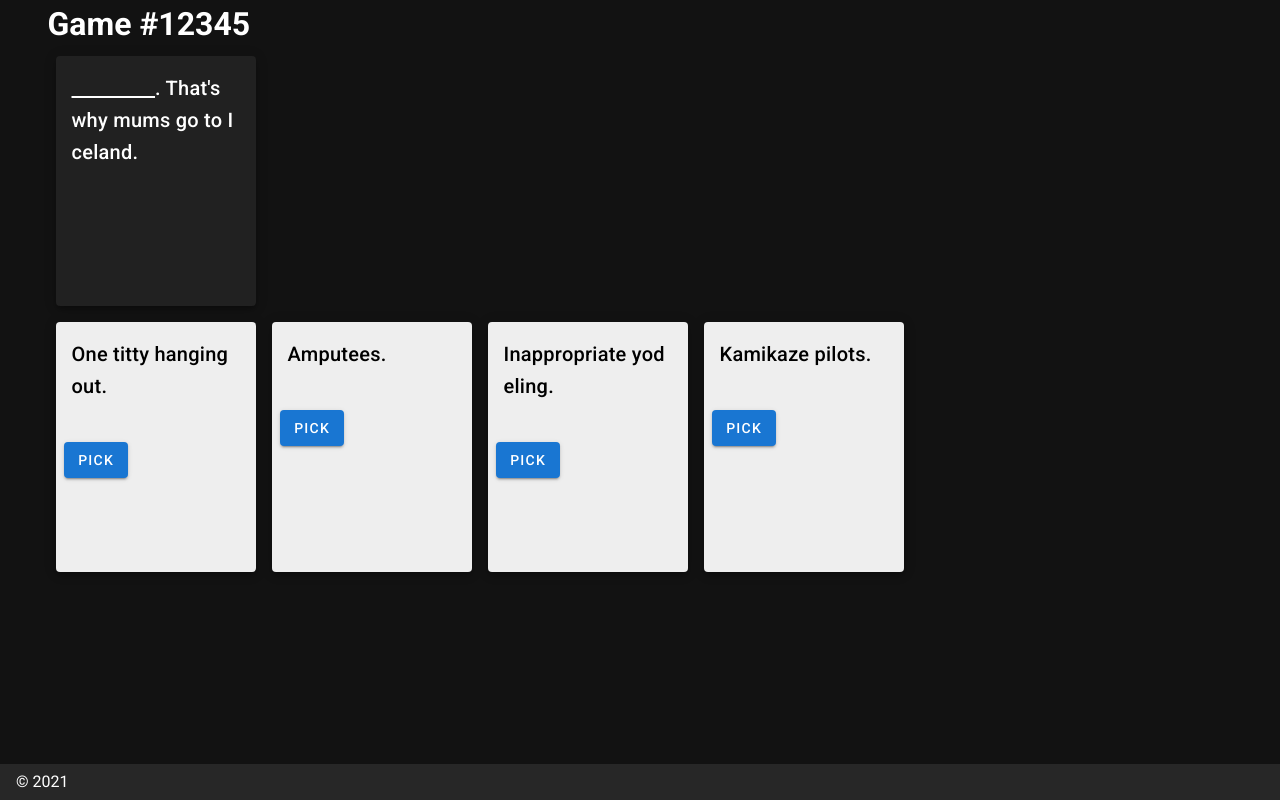
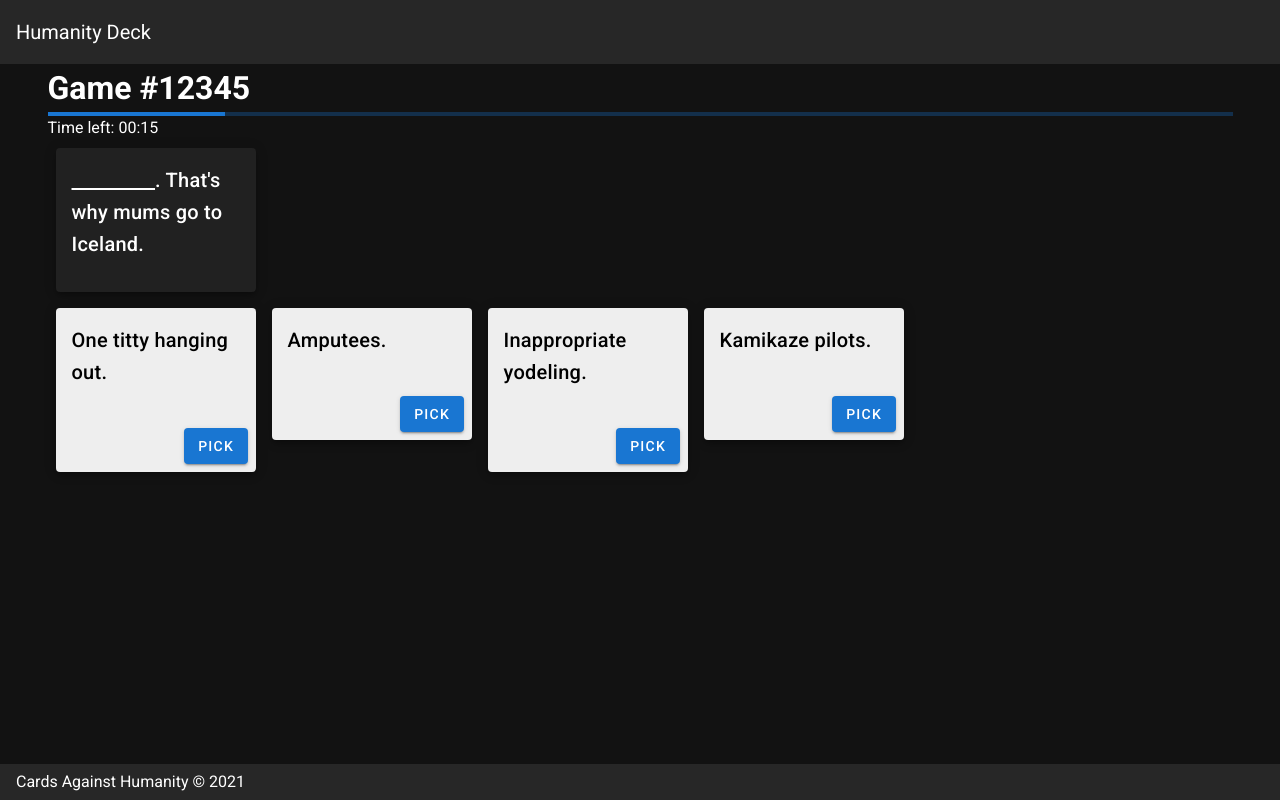
Before and after one commit to Maelstromeous/cards, a Nuxt app in the folder website/: page /game in a window 1280 px wide. Built offline with nearby package versions, Linux system fonts and the light colour scheme.

Commit message:
Fleshed out index and game pages, added header

```diff
--- a/website/components/Card.vue
+++ b/website/components/Card.vue
@@ -1,10 +1,10 @@
 <template>
   <div>
-    <v-card elevation="5" height="250" width="200" class="ma-2" :color="cardColor">
-      <v-card-title>
-        <p v-bind:style="{color: textColor}" v-html="render"></p>
+    <v-card elevation="5" width="200" class="ma-2" :color="cardColor" style="word-break: break-word">
+      <v-card-title style="align-items: start">
+        <p v-bind:style="{color: textColor}" v-html="render" style="word-break: break-word"></p>
       </v-card-title>
-      <v-card-actions v-if="type === 'white'">
+      <v-card-actions v-if="type === 'white'" class="flex-row-reverse">
         <v-btn elevation="2" color="primary">Pick</v-btn>
       </v-card-actions>
     </v-card>
@@ -14,7 +14,7 @@
 <script>
 export default {
   data() {
-    return []
+    return {}
   },
   computed: {
     render() {
--- a/website/components/Game.vue
+++ b/website/components/Game.vue
@@ -2,6 +2,12 @@
   <div>
     <v-row>
       <h1 class="text-center">Game #{{ id }}</h1>
+    </v-row>
+    <v-row>
+      <template>
+        <v-progress-linear value="15"></v-progress-linear>
+        <div class="center">Time left: 00:15</div>
+      </template>
     </v-row>
     <v-row>
       <Card :cardText="blackCards[selectedBlackCard]" type="black"></Card>
--- /dev/null
+++ b/website/components/Header.vue
@@ -0,0 +1,5 @@
+<template>
+  <v-app-bar flat>
+    <v-app-bar-title>Humanity Deck</v-app-bar-title>
+  </v-app-bar>
+</template>
--- a/website/layouts/default.vue
+++ b/website/layouts/default.vue
@@ -1,12 +1,13 @@
 <template>
   <v-app dark>
     <v-main>
+      <Header></Header>
       <v-container>
         <nuxt />
       </v-container>
     </v-main>
-    <v-footer :absolute="!fixed" app>
-      <span>&copy; {{ new Date().getFullYear() }}</span>
+    <v-footer app>
+      <span>Cards Against Humanity &copy; {{ new Date().getFullYear() }}</span>
     </v-footer>
   </v-app>
 </template>
--- a/website/pages/index.vue
+++ b/website/pages/index.vue
@@ -1,13 +1,14 @@
 <template>
+  <section>
     <v-row justify="center" align="center">
       <v-col cols="12" sm="8" md="6">
         <v-card>
           <v-card-title class="headline">
-          Humanity Deck
+            The slick Cards Against Humanity clone
           </v-card-title>
           <v-card-text>
             <p>
-            Welcome to Humanity Deck! This website enables you to play the Cards Against Humanity game online and enjoy it with friends. You could or could not say this is a clone of the game. Whatever you wanna believe man, we won't judge. That's like, your opinion.
+              Welcome to Humanity Deck! This website enables you to play the Cards Against Humanity game online and enjoy it with friends. may or may not say this is a clone of the game. Whatever you wanna believe, we won't judge. That's like, your opinion man.
             </p>
           </v-card-text>
           <v-card-actions>
@@ -18,4 +19,5 @@
         </v-card>
       </v-col>
     </v-row>
+  </section>
 </template>
```
Lines whose indentation alone changed are shown as unchanged.
